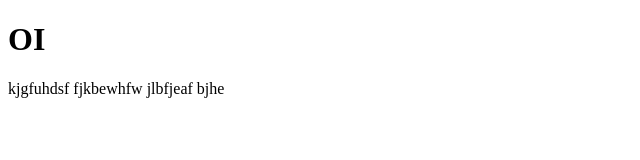
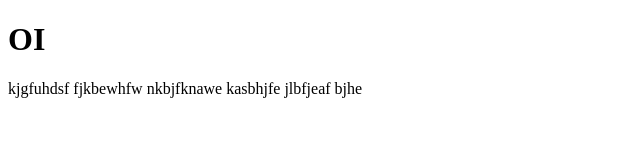
Before and after one commit to rogerioalves/teste, a plain HTML site: page index.html in a window 1280 px wide. Shown: the whole page, without its empty margins (0-640 px from the left). Drawn offline with Linux system fonts and the light colour scheme.

Commit message:
Revert "apaguei as linhas"
This reverts commit cb9eb43ade4b4babd12e2238820aaf74864da689.

```diff
--- a/index.html
+++ b/index.html
@@ -10,7 +10,8 @@
     <h1>OI</h1>
     kjgfuhdsf
     fjkbewhfw
-
+    nkbjfknawe
+    kasbhjfe
     jlbfjeaf
     bjhe
 </body>
```
